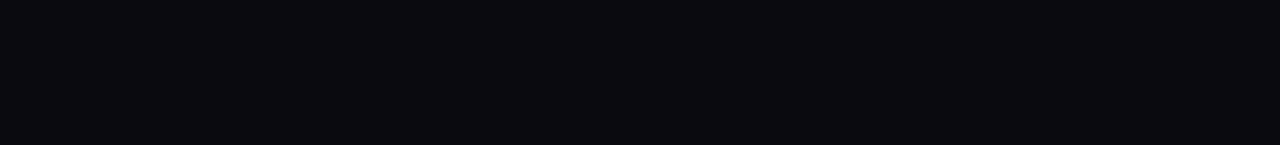
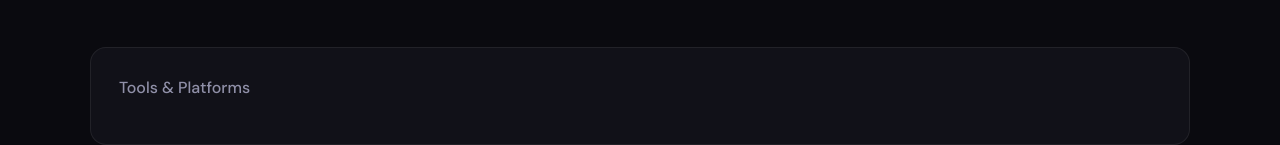
Before and after one commit to Jisap/vite-devportfolio, a React (Vite) app: page / in a window 1280 px wide. Shown: the part 2202-2347 px from the top of the page. Before the commit the page ends 2249 px from the top, so only its background shows below. Built offline with nearby package versions, Linux system fonts and the light colour scheme.

Commit message:
feat: add Skills section to display tech stack and proficiency levels

```diff
--- a/src/sections/Skills.jsx
+++ b/src/sections/Skills.jsx
@@ -59,6 +59,13 @@
               </div>
             ))}
           </div>
+
+          {/* TOOLS */}
+          <div className="bg-bg2 border border-border rounded-2xl p-7">
+            <div className="text-13px text-text2 mb-4 font-medium">
+              Tools & Platforms
+            </div>
+          </div>
         </div>
       </section>
     </>
```
